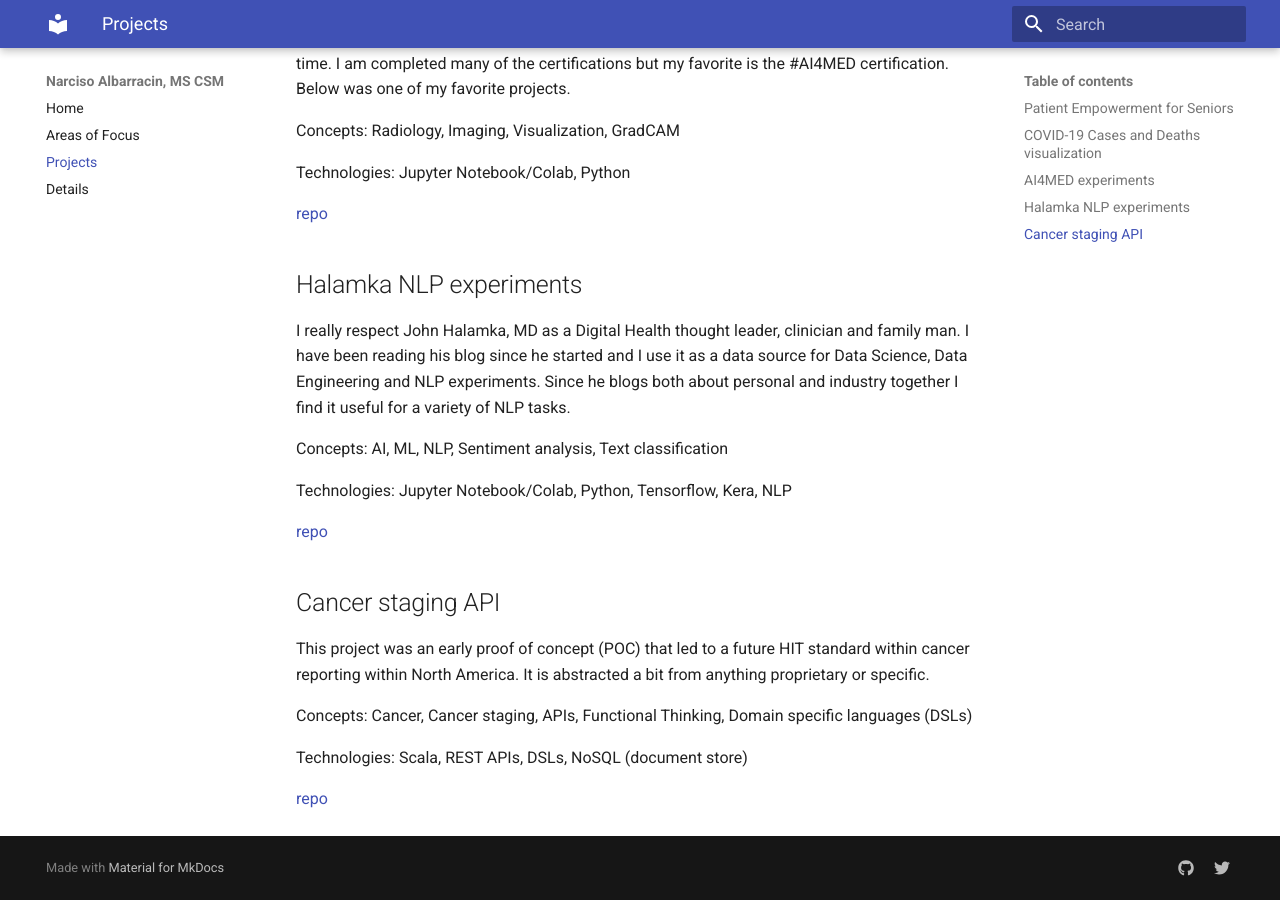
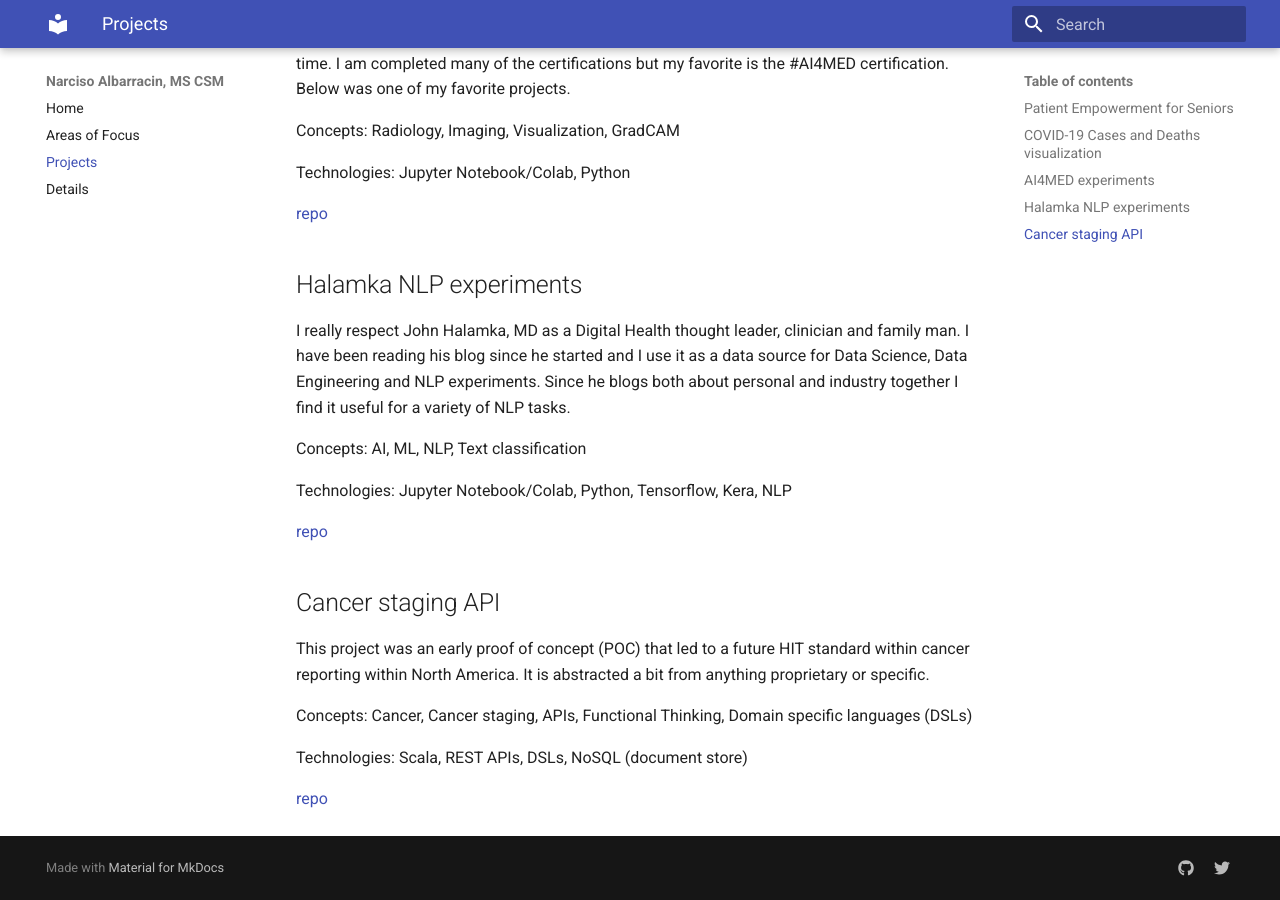
Before and after one commit to nalbarr/portfolio, an MkDocs documentation site: the page built from docs/projects.md, in a window 1280 px wide and 900 px high, scrolled down 1000 px. Built offline with MkDocs 1.6.1 and Material for MkDocs 9.7.7, drawn with Linux system fonts in a browser that asks for light colours.

Commit message:
Update projects.md

```diff
--- a/docs/projects.md
+++ b/docs/projects.md
@@ -32,11 +32,11 @@
 ## Halamka NLP experiments
 I really respect John Halamka, MD as a Digital Health thought leader, clinician and family man.  I have been reading his blog since he started and I use it as a data source for Data Science, Data Engineering and NLP experiments.  Since he blogs both about personal and industry together I find it useful for a variety of NLP tasks.
 
-Concepts:  AI, ML, NLP, Sentiment analysis, Text classification
+Concepts:  AI, ML, NLP, Text classification
 
 Technologies:  Jupyter Notebook/Colab, Python, Tensorflow, Kera, NLP
 
-[repo]()
+[repo](https://github.com/nalbarr/halamka_nlp_tf_keras)
 
 ## Cancer staging API
 This project was an early proof of concept (POC) that led to a future HIT standard within cancer reporting within North America.  It is abstracted a bit from anything proprietary or specific.
```
